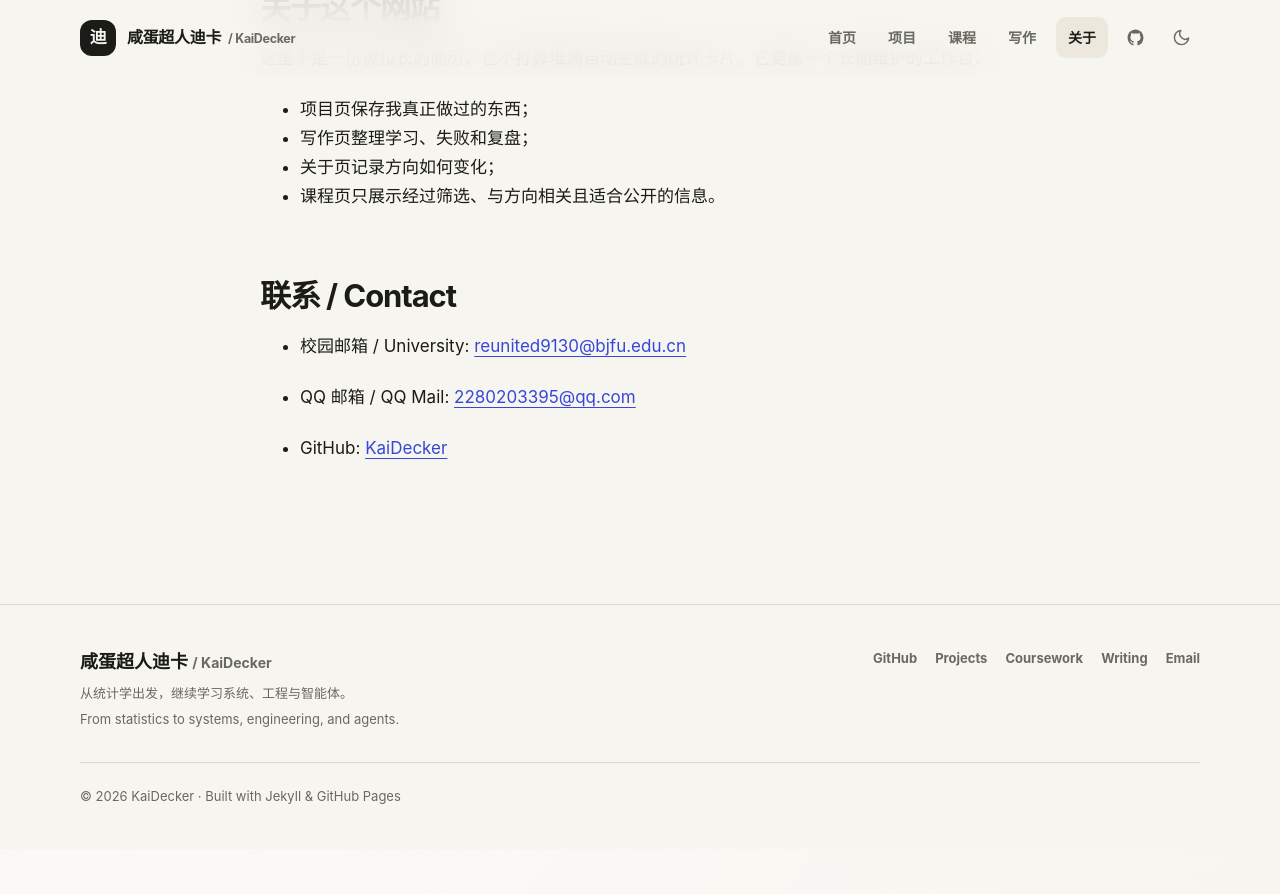
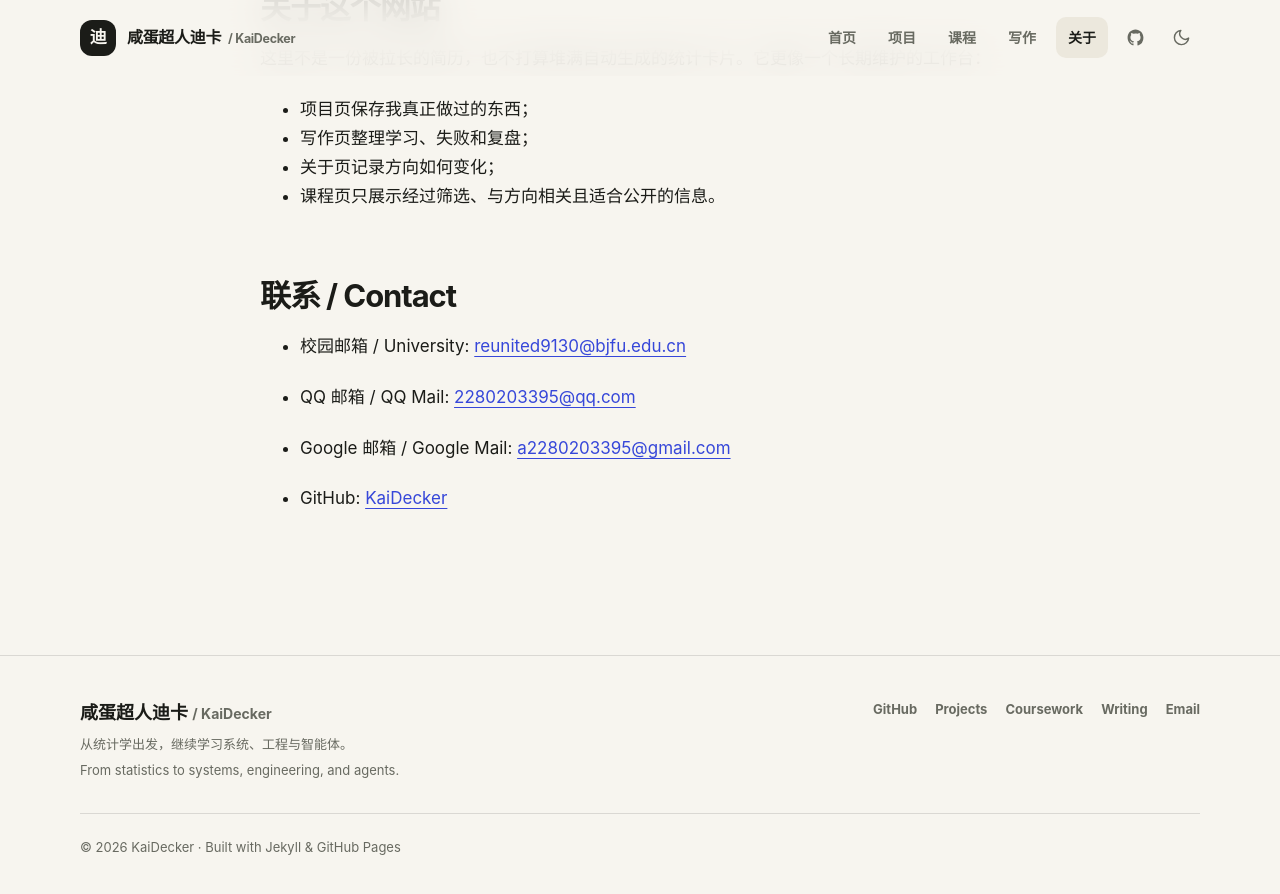
Before and after one commit to KaiDecker/KaiDecker.github.io, a Jekyll site: the page built from about.md, in a window 1280 px wide and 900 px high, scrolled down 2481 px. Shown: the top 894 px of the window. Built offline with Jekyll 4.4.1, drawn with Linux system fonts in a browser that asks for light colours; before the commit the page ends 3330 px from its top, so only the background shows below that.

Commit message:
chore(config): add Google email and refine academic data

```diff
--- a/_config.yml
+++ b/_config.yml
@@ -27,14 +27,22 @@
     - label: QQ 邮箱
       label_en: QQ Mail
       address: 2280203395@qq.com
+    - label: Google 邮箱
+      label_en: Google Mail
+      address: a2280203395@gmail.com
 
-# Academic snapshot, based on the transcript shared in July 2026.
+# Academic snapshot
 academic:
   gpa: "3.66 / 4.00"
   average: "88.64 / 100"
   credits: "95.7"
-  class_rank: "7"
-  major_rank: "12 / 66"
+
+  cumulative_class_rank: "7"
+  cumulative_major_rank: "12 / 66"
+
+  latest_year: "2025–2026"
+  latest_year_class_rank: "4"
+  latest_year_major_rank: "7"
 
 # Keep the generated site clean
 exclude:
```
